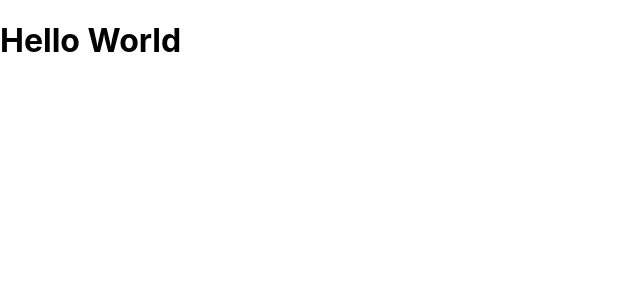
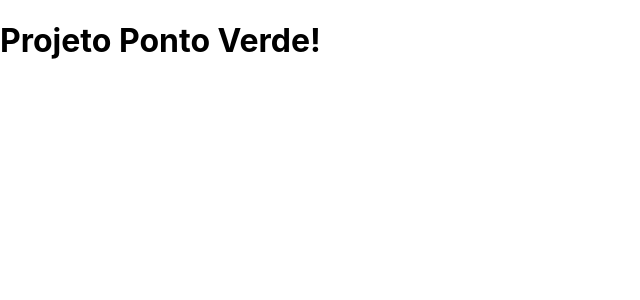
Before and after one commit to fabianagsilva/PontoVerde-Front-End, a React (Create React App) app: page / in a window 1280 px wide. Shown: the top 300 px of the page, without its empty margins (0-640 px from the left). Built offline with nearby package versions, Linux system fonts and the light colour scheme.

Commit message:
@flrvia [Alterando o arquivo App.tsx] 03.11.2022

```diff
--- a/src/App.tsx
+++ b/src/App.tsx
@@ -2,7 +2,7 @@ import React from "react";
 import "./App.css";
 
 function App() {
-  return <h1>Hello World</h1>;
+  return <h1>Projeto Ponto Verde!</h1>;
 }
 
 export default App;
```
